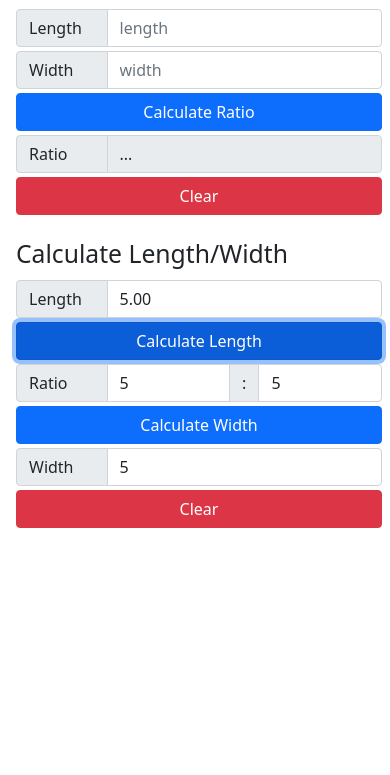
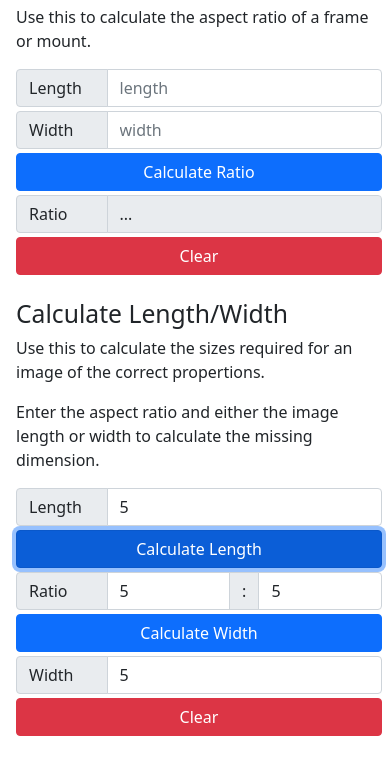
Before and after one commit to stevewadsworth/calculateAspectRatio, a plain HTML site: page index.html in a window 390 px wide. Both pictures are taken after typing "5", "5", "5", "5" into the empty fields and a click on the button "Calculate Length". Shown: the part 57-832 px from the top of the page. Drawn offline with nearby package versions, Linux system fonts and the light colour scheme.

Commit message:
Fix responsiveness and add instructions

```diff
--- a/index.html
+++ b/index.html
@@ -1,16 +1,22 @@
 <!DOCTYPE html>
-<html>
+<html lang="en">
 <head>
-    <!-- CSS only -->
+    <!-- Required meta tags -->
+    <meta charset="utf-8">
+    <meta name="viewport" content="width=device-width, initial-scale=1">
+
+
+    <!-- Bootstrap CSS -->
     <link href="https://cdn.jsdelivr.net/npm/bootstrap@5.1.3/dist/css/bootstrap.min.css" rel="stylesheet" integrity="sha384-1BmE4kWBq78iYhFldvKuhfTAU6auU8tT94WrHftjDbrCEXSU1oBoqyl2QvZ6jIW3" crossorigin="anonymous">
 
     <title>Aspect Ratio Calculator</title>
 </head>
 <body>
     <div class="container">
-        <h2 class="mt-4 ms-1">Calculate Aspect Ratio</h2>
-        <form class="row g-3" id="aspectForm">
-            <div class="col-md-4">
+        <form class="row" id="aspectForm">
+            <div class="col-12 col-md-8 offset-md-2 col-lg-6 offset-lg-3 col-xl-4 offset-xl-4">
+                <h2 class="mt-4 ms-1">Calculate Aspect Ratio</h2>
+                <p class="ms-1">Use this to calculate the aspect ratio of a frame or mount.</p>
                 <div class="input-group m-1">
                     <span class="input-group-text w-25">Length</span>
                     <input type="number" min="1" step=1 required placeholder="length" aria-label="length" class="form-control" id="num1">
@@ -28,9 +34,11 @@
             </div>
         </form>
 
-        <h2 class="mt-4 ms-1">Calculate Length/Width</h2>
-        <form class="row g-3">
-            <div class="col-md-4">
+        <form class="row">
+            <div class="col-12 col-md-8 offset-md-2 col-lg-6 offset-lg-3 col-xl-4 offset-xl-4">
+                <h2 class="mt-4 ms-1">Calculate Length/Width</h2>
+                <p class="ms-1">Use this to calculate the sizes required for an image of the correct propertions.</p>
+                <p class="ms-1">Enter the aspect ratio and either the image length or width to calculate the missing dimension.</p>
                 <div class="input-group m-1">
                     <span class="input-group-text w-25">Length</span>
                     <input type="number" min="1" step=0.01 placeholder="length" aria-label="length" class="form-control" id="lenghtFromWidth">
@@ -51,6 +59,7 @@
             </div>
         </form>
     </div>
+    <br><br><br>
 
     <script>
         window.onload = function () {
@@ -91,8 +100,8 @@
 
         function lengthFromWidth() {
             const width = Number.parseFloat(document.getElementById("widthFromLength").value).toFixed(2);
-            const rat1 = Number.parseInt(document.getElementById("lenghtWidthRatioLeft").value);
-            const rat2 = Number.parseInt(document.getElementById("lenghtWidthRatioRight").value);
+            const rat1 = Number.parseInt(document.getElementById("lengthWidthRatioLeft").value);
+            const rat2 = Number.parseInt(document.getElementById("lengthWidthRatioRight").value);
 
             if (!isValidPositiveNumber(width) || !isValidPositiveNumber(rat1) || !isValidPositiveNumber(rat2)) {
                 return;
@@ -101,13 +110,13 @@
             const ratioLeft = rat1 > rat2 ? rat1 : rat2;
             const ratioRight = rat1 > rat2 ? rat2 : rat1;
 
-            document.getElementById("lenghtFromWidth").value = ((width / ratioRight) * ratioLeft).toFixed(2);
+            document.getElementById("lengthFromWidth").value = ((width / ratioRight) * ratioLeft).toFixed(2);
         }
 
         function widthFromlength() {
-            const length = Number.parseFloat(document.getElementById("lenghtFromWidth").value).toFixed(2);
-            const rat1 = Number.parseInt(document.getElementById("lenghtWidthRatioLeft").value);
-            const rat2 = Number.parseInt(document.getElementById("lenghtWidthRatioRight").value);
+            const length = Number.parseFloat(document.getElementById("lengthFromWidth").value).toFixed(2);
+            const rat1 = Number.parseInt(document.getElementById("lengthWidthRatioLeft").value);
+            const rat2 = Number.parseInt(document.getElementById("lengthWidthRatioRight").value);
 
             if (!isValidPositiveNumber(length) || !isValidPositiveNumber(rat1) || !isValidPositiveNumber(rat2)) {
                 return;
```
